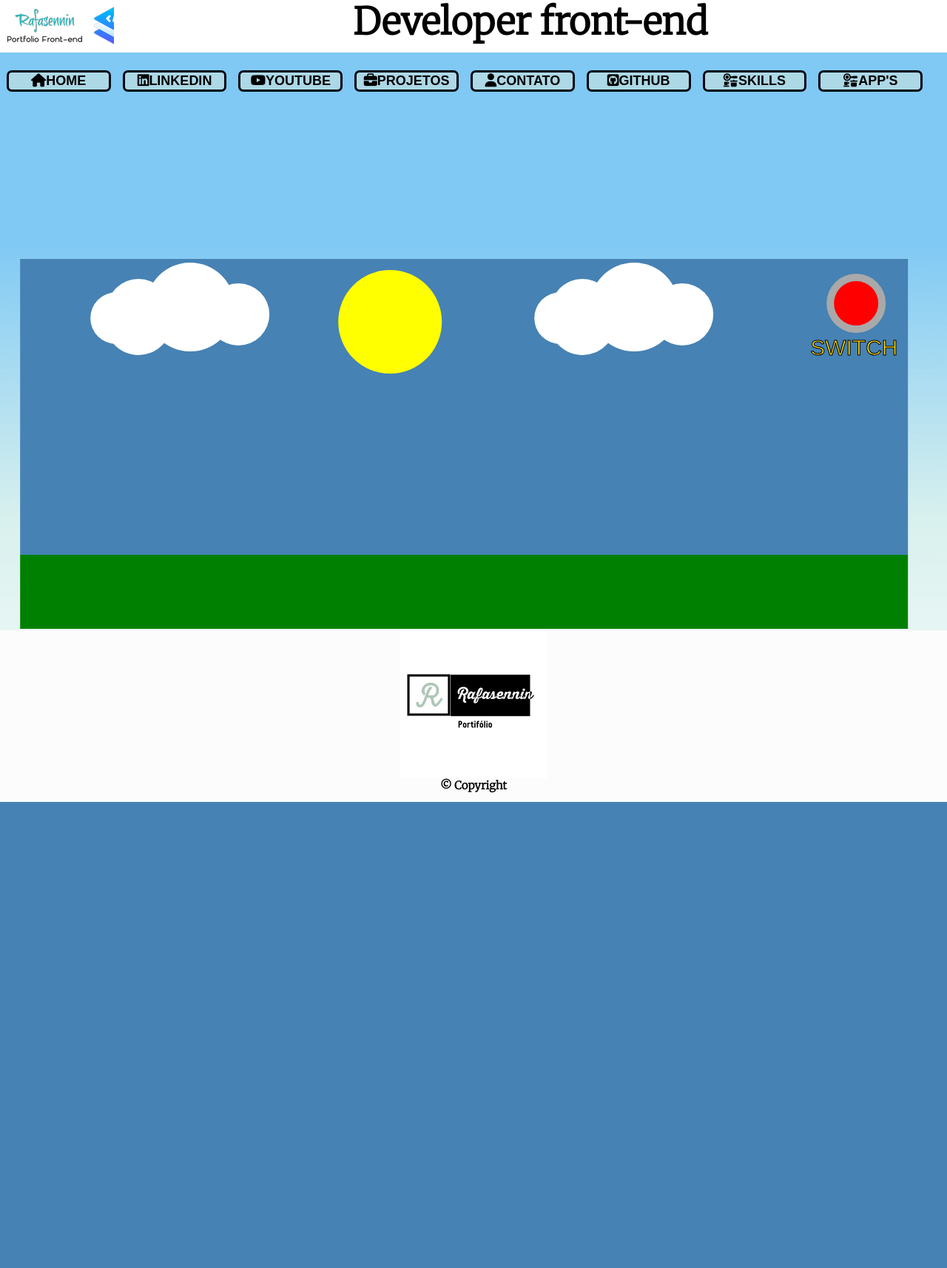
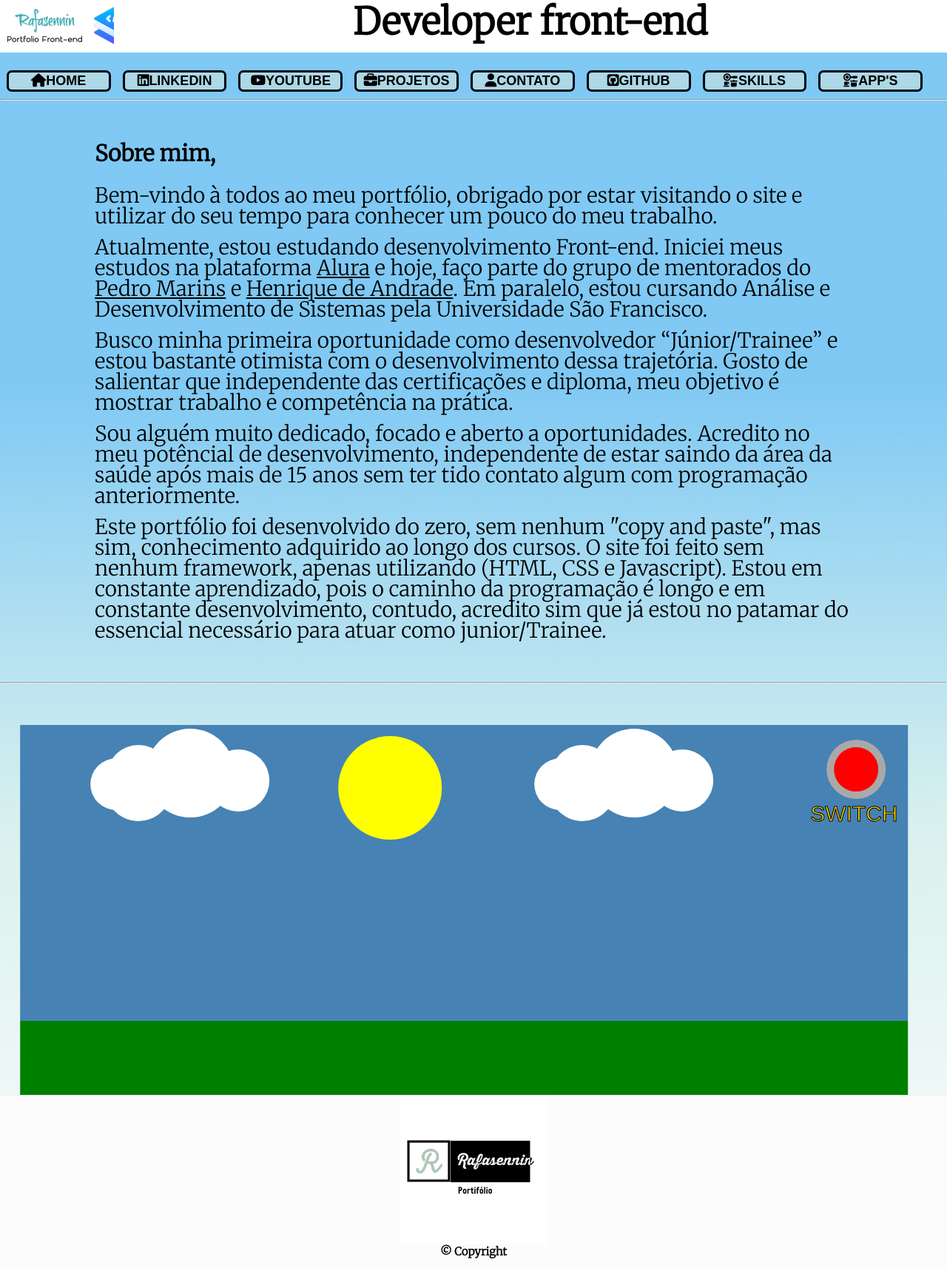
Before and after one commit to Rafasennin/Portfolio, a PHP site: page / in a window 1280 px wide. Shown: the whole page at 74% size. Before the commit the page ends 1084 px from the top, so only its background shows below. Run offline with PHP 8.4, Linux system fonts and the light colour scheme; some libraries are stand-ins or nearby versions.

Commit message:
Including about me in main section

```diff
--- a/Home/meu_portifolio_style.css
+++ b/Home/meu_portifolio_style.css
@@ -1,3 +1,5 @@
+
+
 :root{
 	--background--color: #00030C;
 	--mainColor--description: #C0C0C0;
@@ -29,6 +31,34 @@ header h1{
 	font-weight: 700;
 	background: white;
 }
+
+.hr__line1{
+	margin-top:  -13.5em;
+}
+
+.article__title{
+	font-size: 30px;
+	font-weight: bold;
+}
+
+.article__p{
+	margin-bottom: 0.5em;
+}
+
+
+.main__article{
+	font-size: 28px	;
+	font-weight: 400;
+	width: 80vw;
+	margin: 2em auto 2em auto;
+
+}
+
+#svg__container{
+	margin-top: 3em;
+}
+
+
 
 /* Flex grid para o logo*/
 
@@ -75,6 +105,7 @@ ul{
 	margin-right: 0.5rem;
 }
 
+
 /*svg line dode*/
 
 svg{
@@ -113,7 +144,7 @@ footer{
 		display: block;
 		background: linear-gradient(180deg,rgba(0, 148, 233, 0.793)30%, rgba(128, 208, 199, 0.722), #fcfcfc );
 		width: 14em;
-		height: 26em;
+		height: 29em;
 		position: absolute;
 		left: -100vw;
 		transition: 0.5;
@@ -150,6 +181,16 @@ footer{
 	}
 
 
+	.sobre__mim{
+		display: none;
+
+	}
+
+	.hr__line1, .hr__line2{
+		display: none;
+	}
+
+
 	.side-menu__p{
 		font-size: 18px;
 		font-weight: 700;
@@ -182,7 +223,7 @@ footer{
 	}
 
 	svg{
-		width: 100vwpx;
+		width: 100vw;
 		height: 500px;
 	}
 
--- a/index.html
+++ b/index.html
@@ -53,8 +53,7 @@
 				   </ul>
 			    </nav>
 
-
-			<button class="side-menu__button__img" aria-label="menu hamburguer"><span class="material-symbols-outlined">menu</span> </button>
+				<button class="side-menu__button__img" aria-label="menu hamburguer"><span class="material-symbols-outlined">menu</span> </button>
 
 			<nav class="side-menu__container">
 
@@ -114,9 +113,38 @@
 			</nav>
 		</header>
 
-		<main>
-			<svg width="98vw" height="500" viewBox="170 0 1200 500"></svg>
-		</main>
+					<hr class="hr__line1"></hr>
+
+			<section class="sobre__mim">
+				<article class="main__article">
+
+					<h2 class="article__title">Sobre mim,</h2><br>
+
+					<p class="article__p">Bem-vindo à todos ao meu portfólio, obrigado por estar visitando o site e utilizar do seu
+					tempo para conhecer um pouco do meu trabalho.</p>
+
+					<p class="article__p">Atualmente, estou estudando desenvolvimento Front-end. Iniciei meus estudos na plataforma <u>Alura</u> e hoje,
+					faço parte do grupo de mentorados do <u>Pedro Marins</u> e <u>Henrique de Andrade</u>. Em paralelo, estou cursando
+					Análise e Desenvolvimento de Sistemas pela Universidade São Francisco.</p>
+
+					<p class="article__p">Busco minha primeira oportunidade como desenvolvedor “Júnior/Trainee” e estou bastante otimista com o
+					desenvolvimento dessa trajetória. Gosto de salientar que independente das certificações e diploma, meu objetivo
+					é mostrar trabalho e competência na prática.</p>
+
+					<p class="article__p">Sou alguém muito dedicado, focado e aberto a oportunidades. Acredito no meu potêncial de desenvolvimento, independente de estar saindo da área da saúde após mais de
+					15 anos sem ter tido contato algum com programação anteriormente.</p>
+
+					<p class="article__p">Este portfólio foi desenvolvido do zero, sem nenhum "copy and paste", mas sim, conhecimento adquirido ao longo dos cursos.
+					O  site foi feito sem nenhum framework, apenas utilizando (HTML, CSS e Javascript). Estou em constante aprendizado, pois o caminho da programação é longo
+					e em constante desenvolvimento, contudo, acredito sim que já estou no patamar do essencial necessário para atuar como junior/Trainee.</p>
+				</article>
+			</section>
+			<hr class="hr__line2"></hr>
+
+			<main>
+				<svg id="svg__container" width="98vw" height="500" viewBox="170 0 1200 500"></svg>
+			</main>
+
 
 		<footer>
 			<img src="Home/img/portifolio_logo.jpg" id="logo_img">
```
